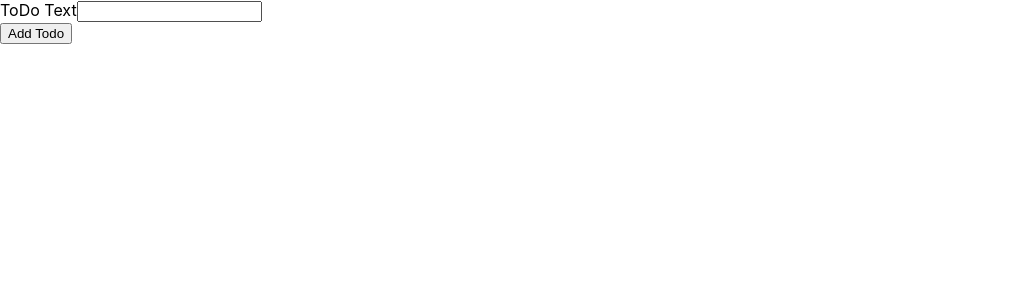
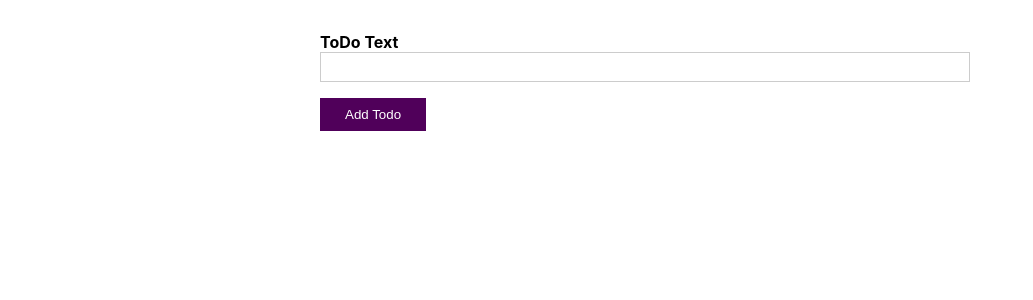
Before and after one commit to maya-salcedo/todo-react-typescript, a React (Create React App) app: page / in a window 1280 px wide. Shown: the top 300 px of the page, without its empty margins (0-1033 px from the left). Built offline with nearby package versions, Linux system fonts and the light colour scheme.

Commit message:
adding styling

```diff
--- a/src/components/NewTodo.tsx
+++ b/src/components/NewTodo.tsx
@@ -1,4 +1,5 @@
 import React, { useRef } from 'react';
+import '../styles/newTodo.css';
 
 type NewTodoProps = {
   onAddTodo: (todoText: string) => void;
@@ -13,7 +14,7 @@ const NewTodo: React.FC<NewTodoProps> = (props) => {
   };
   return (
     <form onSubmit={todoSubmitHandler}>
-      <div>
+      <div className="form-control">
         <label htmlFor="todo-text">ToDo Text</label>
         <input type="text" id="todo-text" ref={textInputRef} />
       </div>
--- a/src/components/ToDoList.tsx
+++ b/src/components/ToDoList.tsx
@@ -1,4 +1,5 @@
 import React from 'react';
+import '../styles/todoList.css';
 
 interface TodoListProps {
   items: { id: string; text: string }[];
--- /dev/null
+++ b/src/styles/newTodo.css
@@ -0,0 +1,48 @@
+form {
+  width: 90%;
+  max-width: 40rem;
+  margin: 2rem auto;
+}
+
+.form-control {
+  margin-bottom: 1rem;
+}
+
+label,
+input {
+  display: block;
+  width: 100%;
+}
+
+label {
+  font-weight: bold;
+}
+
+input {
+  font: inherit;
+  border: 1px solid #ccc;
+  padding: 0.25rem;
+}
+
+input:focus {
+  outline: none;
+  border-color: #50005a;
+}
+
+button {
+  background: #50005a;
+  border: 1px solid #50005a;
+  color: white;
+  padding: 0.5rem 1.5rem;
+  cursor: pointer;
+}
+
+button:focus {
+  outline: none;
+}
+
+button:hover,
+button:active {
+  background: #6a0a77;
+  border-color: #6a0a77;
+}
--- /dev/null
+++ b/src/styles/todoList.css
@@ -0,0 +1,17 @@
+ul {
+  list-style: none;
+  width: 90%;
+  max-width: 40rem;
+  margin: 2rem auto;
+  padding: 0;
+}
+
+li {
+  margin: 1rem 0;
+  padding: 1rem;
+  box-shadow: 0 2px 8px rgba(0, 0, 0, 0.26);
+  border-radius: 6px;
+  display: flex;
+  justify-content: space-between;
+  align-items: center;
+}
```
